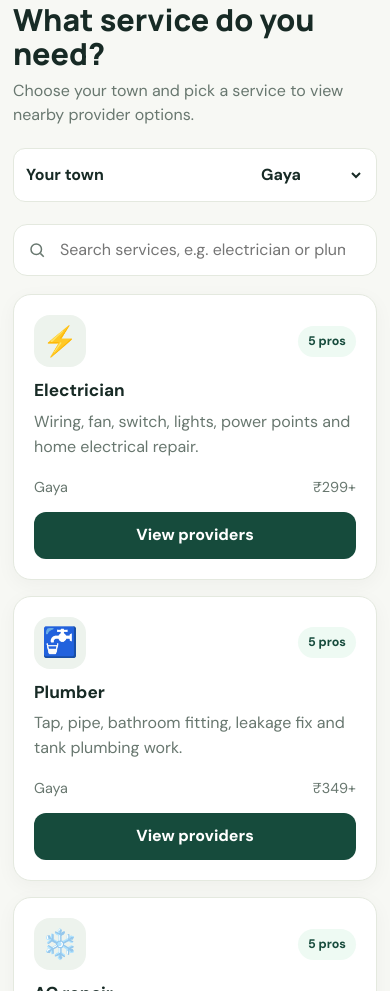
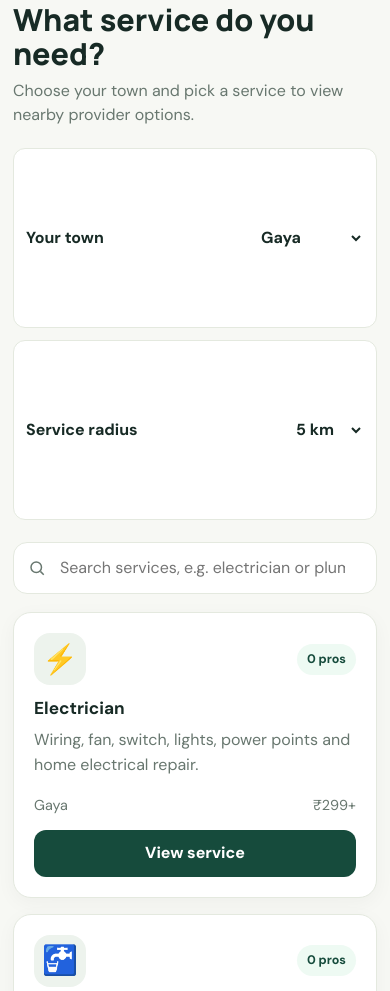
Before and after one commit to techtxyz-oss/Localservice1, a plain HTML site: page index.html in a window 390 px wide. Shown: the part 1009-2000 px from the top of the page. Drawn offline with Linux system fonts and the light colour scheme.

Commit message:
Add service radius/location filtering to the local services landing page

```diff
--- a/index.html
+++ b/index.html
@@ -135,6 +135,9 @@
       margin: 0 0 8px; font: 800 clamp(1.9rem, 4vw, 2.8rem)/1.12 Manrope, sans-serif;
     }
     .section-head p:last-child { margin: 0; color: var(--muted); }
+    .filter-row {
+      display: flex; align-items: center; justify-content: flex-end; gap: 12px; flex-wrap: wrap;
+    }
     .area-box {
       display: inline-flex; align-items: center; gap: 10px;
       background: white; border: 1px solid var(--line); border-radius: 12px; padding: 8px 12px;
@@ -280,6 +283,8 @@
       .providers-head { flex-direction: column; }
       .steps { grid-template-columns: 1fr; }
       .member-grid { grid-template-columns: 1fr; }
+      .filter-row { width: 100%; justify-content: stretch; }
+      .area-box { flex: 1 1 180px; }
     }
     @media (max-width: 560px) {
       .container { width: min(100% - 26px, 1120px); }
@@ -290,6 +295,7 @@
       .hero { padding-top: 52px; }
       .hero-actions { display: grid; grid-template-columns: 1fr; }
       .hero-actions .button { width: 100%; }
+      .filter-row { flex-direction: column; align-items: stretch; }
       .area-box { width: 100%; justify-content: space-between; }
       .warn-note { max-width: 100%; }
       .footer-row { flex-direction: column; align-items: flex-start; }
@@ -369,6 +375,7 @@
             <h2 id="services-title" data-i18n="servicesTitle">What service do you need?</h2>
             <p data-i18n="servicesSub">Choose your town and pick a service to view nearby provider options.</p>
           </div>
+          <div class="filter-row">
             <div class="area-box">
               <label for="town" data-i18n="townLabel">Your town</label>
               <select id="town" aria-label="Choose your town">
@@ -378,6 +385,18 @@
                 <option value="Imamganj">Imamganj</option>
                 <option value="Dumaria">Dumaria</option>
               </select>
+            </div>
+            <div class="area-box">
+              <label for="radius" data-i18n="radiusLabel">Service radius</label>
+              <select id="radius" aria-label="Choose service radius">
+                <option value="5">5 km</option>
+                <option value="10">10 km</option>
+                <option value="20">20 km</option>
+                <option value="35">35 km</option>
+                <option value="60">60 km</option>
+                <option value="999">Any</option>
+              </select>
+            </div>
           </div>
         </div>
 
@@ -467,11 +486,19 @@
   </footer>
 
   <a class="floating-wa" id="floating-wa" href="https://wa.me/919229255775?text=Hi%2C%20I%20need%20help%20from%20Gaya%20Sewa." target="_blank" rel="noopener noreferrer" aria-label="WhatsApp Gaya Sewa">
-    <svg viewBox="0 0 32 32" aria-hidden="true" fill="currentColor"><path d="M16.04 3C8.86 3 3.02 8.82 3.02 15.98c0 2.28.6 4.5 1.75 6.46L3 29l6.75-1.76a13.1 13.1 0 0 0 6.28 1.6h.01c7.17 0 13.01-5.8 13.01-12.97C29.04 8.82 23.21 3 16.04 3Zm0 2.24c5.95 0 10.78 4.67 10.78 10.74 0 6.08-4.83 10.75-10.78 10.75a10.9 10.9 0 0 1-5.32-1.36L6.3 26.1l.97-3.5a10.42 10.42 0 0 1-1.82-5.62C5.46 9.9 10.11 5.24 16.04 5.24Zm-4.07 6.32c-.05 0-.12 0-.2.01-.18.01-.41.05-.62.35-.2.28-1.12 1.12-1.12 2.73 0 1.62 1.14 3.17 1.32 3.39.18.22 2.15 3.5 5.42 4.64 2.68 1.06 3.22.92 3.8.86.58-.06 1.78-.73 2.03-1.43.25-.7.25-1.28.17-1.4-.07-.11-.26-.18-.53-.31-.27-.13-1.62-.8-1.87-.89-.25-.09-.42-.14-.6.14-.18.27-.7.88-.86 1.06-.16.17-.33.2-.6.07-.27-.13-1.13-.42-2.15-1.33-.8-.72-1.34-1.6-1.5-1.87-.16-.27-.02-.42.12-.55.11-.12.27-.3.4-.45.13-.15.17-.26.26-.43.08-.17.04-.32-.02-.45-.06-.13-.57-1.38-.8-1.9-.2-.48-.41-.42-.6-.43-.15-.01-.32-.01-.5-.01Z"></path></svg>
+    <svg viewBox="0 0 32 32" aria-hidden="true" fill="currentColor"><path d="M16.04 3C8.86 3 3.02 8.82 3.02 15.98c0 2.28.6 4.5 1.75 6.46L3 29l6.75-1.76a13.1 13.1 0 0 0 6.28 1.6h.01c7.17 0 13.01-5.84 13.01-13.02C29.05 8.82 23.21 3 16.04 3Zm0 23.23c-1.76 0-3.49-.46-5.02-1.33l-.36-.21-4.01 1.05 1.08-3.9-.24-.4a10.1 10.1 0 0 1-1.43-5.29c0-5.59 4.54-10.12 10.13-10.12 2.7 0 5.24 1.05 7.14 2.96A10.06 10.06 0 0 1 26.17 15.9c0 5.58-4.54 10.12-10.13 10.12Zm5.54-7.52c-.3-.15-1.77-.88-2.05-.98-.28-.1-.49-.15-.69.15-.2.3-.77.98-.95 1.18-.18.2-.35.22-.65.07-.3-.15-1.27-.47-2.42-1.49-.89-.8-1.49-1.78-1.67-2.08-.17-.3-.02-.46.13-.61.14-.14.3-.35.45-.52.15-.17.2-.3.3-.5.1-.2.05-.37-.02-.52-.07-.15-.69-1.66-.94-2.27-.25-.6-.5-.52-.69-.53-.18-.01-.38-.01-.58-.01a1.12 1.12 0 0 0-.81.38c-.28.3-1.07 1.05-1.07 2.57 0 1.52 1.1 2.98 1.26 3.18.16.2 2.17 3.32 5.27 4.66.74.32 1.32.51 1.77.66.74.24 1.42.2 1.95.12.6-.09 1.77-.72 2.02-1.41.25-.69.25-1.29.18-1.41-.07-.12-.28-.2-.58-.35Z"></path></svg>
   </a>
 
   <script>
     const WHATSAPP_NUMBER = '919229255775';
+    const townDistances = {
+      'Gaya': { Gaya: 0, 'Bodh Gaya': 12, 'Sherghati': 32, 'Imamganj': 27, 'Dumaria': 29 },
+      'Bodh Gaya': { Gaya: 12, 'Bodh Gaya': 0, 'Sherghati': 35, 'Imamganj': 21, 'Dumaria': 30 },
+      'Sherghati': { Gaya: 32, 'Bodh Gaya': 35, 'Sherghati': 0, 'Imamganj': 42, 'Dumaria': 47 },
+      'Imamganj': { Gaya: 27, 'Bodh Gaya': 21, 'Sherghati': 42, 'Imamganj': 0, 'Dumaria': 26 },
+      'Dumaria': { Gaya: 29, 'Bodh Gaya': 30, 'Sherghati': 47, 'Imamganj': 26, 'Dumaria': 0 }
+    };
+
     const translations = {
       en: {
         eyebrow: 'Local services in Gaya and nearby',
@@ -490,6 +517,7 @@
         servicesTitle: 'What service do you need?',
         servicesSub: 'Choose your town and pick a service to view nearby provider options.',
         townLabel: 'Your town',
+        radiusLabel: 'Service radius',
         noResults: 'No matching service found. Try another search or contact us on WhatsApp.',
         providersKicker: 'Nearby options',
         providerNote: 'Demo profiles are examples only. Final prices and availability should be confirmed directly on WhatsApp before booking.',
@@ -514,7 +542,7 @@
       hi: {
         eyebrow: 'गया और आसपास की स्थानीय सेवाएँ',
         heroTitle: 'घर की सेवाएँ अब आसान हैं — <span>Gaya Sewa</span> के साथ।',
-        heroCopy: 'पहचान वाले स्थानीय मददगार खोजें — इलेक्ट्रिशियन, प्लंबर, AC रिपेयर, सफाई, पेंटिंग और अन्य सेवाएँ। WhatsApp पर सीधे अनुरोध भेजें।',
+        heroCopy: 'पहचान वाले स्थानीय मददगार खोजें — इलेक्ट्रिशियन, प्लंबर, AC रिपेयर, सफाई, पेंटिंग और कई अन्य सेवाएँ। WhatsApp पर सीधे अनुरोध भेजें।',
         browse: 'सेवाएँ देखें ↓',
         chatNow: 'अभी चैट करें',
         heroNote: 'WhatsApp में प्रीफिल्ड मैसेज खुलता है, जिसे आप review करके भेज सकते हैं।',
@@ -528,9 +556,10 @@
         servicesTitle: 'आपको कौन-सी सेवा चाहिए?',
         servicesSub: 'अपना शहर चुनें और सेवा का चयन करें, फिर आसपास के विशेषज्ञ देखें।',
         townLabel: 'आपका शहर',
+        radiusLabel: 'सेवा की दूरी',
         noResults: 'कोई मैचिंग सेवा नहीं मिली। दूसरा शब्द खोजें या WhatsApp पर हमसे संपर्क करें।',
         providersKicker: 'पास के विकल्प',
-        providerNote: 'यह डेमो प्रोफ़ाइलें उदाहरण हैं। अंतिम कीमत और उपलब्धता WhatsApp पर सीधे पुष्टि की जानी चाहिए।',
+        providerNote: 'यह डेमो प्रोफ़ाइलें उदाहरण ह���ं। अंतिम कीमत और उपलब्धता WhatsApp पर सीधे पुष्टि करनी चाहिए।',
         howKicker: 'सरल प्रक्रिया',
         howTitle: 'मदद लेना आसान है',
         step1Title: 'सेवा चुनें',
@@ -544,10 +573,10 @@
         providerSub: 'अपना विवरण भरें और WhatsApp पर सीधे भेजें ताकि सूची में शामिल किया जा सके।',
         contactKicker: 'संपर्क करें',
         contactTitle: 'हमें अपनी जरूरत बताइए।',
-        contactCopy: 'हम आपके क्षेत्र के स्थानीय प्रोफेशनल से कनेक्ट करने में मदद कर सकते हैं। WhatsApp पर विवरण भेजें और हम सहायता करेंगे।',
+        contactCopy: 'हम आपके क्षेत्र के स्थानीय प्रोफेशनल से कनेक्ट करने में मदद कर सकते हैं। WhatsApp पर विवरण भेजें, हम सहायता देंगे।',
         contactWhatsApp: 'WhatsApp',
         contactCall: 'कॉल: +91 92292 55775',
-        footerText: 'अंतिम कीमत, उपलब्धता और सेवा विवरण बुकिंग से पहले WhatsApp पर सीधे पुष्टि करना जरूरी है।'
+        footerText: 'अंतिम कीमत, उपलब्धता और सेवा विवरण बुकिंग से पहले WhatsApp पर सीधे पुष्टि करनी होगी।'
       }
     };
 
@@ -723,6 +752,7 @@
     const grid = document.getElementById('service-grid');
     const search = document.getElementById('search');
     const town = document.getElementById('town');
+    const radius = document.getElementById('radius');
     const providerPanel = document.getElementById('provider-panel');
     const providerTitle = document.getElementById('provider-title');
     const listingArea = document.getElementById('listing-area');
@@ -731,6 +761,18 @@
 
     function makeWhatsAppUrl(message) {
       return `https://wa.me/${WHATSAPP_NUMBER}?text=${encodeURIComponent(message)}`;
+    }
+
+    function getDistanceBetweenTowns(fromTown, toTown) {
+      if (!townDistances[fromTown] || !townDistances[fromTown][toTown]) {
+        return 9999;
+      }
+      return townDistances[fromTown][toTown];
+    }
+
+    function getNearbyProviders(serviceProviders, selectedTown, selectedRadius) {
+      const maxRadius = Number(selectedRadius) || 999;
+      return serviceProviders.filter(provider => getDistanceBetweenTowns(selectedTown, provider.city) <= maxRadius);
     }
 
     function applyLanguage() {
@@ -753,6 +795,7 @@
     function renderServices() {
       const query = search.value.trim().toLowerCase();
       const selectedTown = town.value;
+      const selectedRadius = Number(radius.value) || 999;
       const matching = serviceData.filter(item => {
         const haystack = `${item.name} ${item.hi} ${item.desc} ${item.hiDesc} ${item.keywords}`.toLowerCase();
         return haystack.includes(query);
@@ -765,9 +808,11 @@
       }
 
       noResults.classList.remove('show');
-      grid.innerHTML = matching.map((service, idx) => {
+      grid.innerHTML = matching.map((service) => {
+        const nearbyProviders = getNearbyProviders(service.providers, selectedTown, selectedRadius);
+        const serviceCount = nearbyProviders.length;
+        const displayProvider = nearbyProviders[0] || service.providers[0];
         const serviceName = language === 'hi' ? service.hi : service.name;
-        const serviceCount = service.providers.length;
         return `
           <article class="service-card">
             <div class="top">
@@ -777,10 +822,10 @@
             <h3>${serviceName}</h3>
             <p>${language === 'hi' ? service.hiDesc : service.desc}</p>
             <div class="service-meta">
-              <span>${service.providers[0].city}</span>
-              <span>₹${service.providers[0].price}+ </span>
+              <span>${displayProvider ? displayProvider.city : 'Nearby'}</span>
+              <span>${displayProvider ? '₹' + displayProvider.price + '+' : 'No nearby'}</span>
             </div>
-            <button class="button button-primary service-button" type="button" data-service-index="${serviceData.findIndex(s => s.name === service.name)}">${language === 'hi' ? 'सदस्य देखें' : 'View providers'}</button>
+            <button class="button button-primary service-button" type="button" data-service-index="${serviceData.findIndex(s => s.name === service.name)}">${language === 'hi' ? 'सेवा देखें' : 'View service'}</button>
           </article>
         `;
       }).join('');
@@ -795,11 +840,33 @@
 
     function openProviderList(serviceIndex, selectedTown) {
       const service = serviceData[serviceIndex];
-      const title = language === 'hi' ? `${service.hi} • आपके क्षेत्र में विशेषज्ञ` : `${service.name} • nearby experts`;
+      if (!service) return;
+
+      const selectedRadius = Number(radius.value) || 999;
+      const nearbyProviders = getNearbyProviders(service.providers, selectedTown, selectedRadius);
+      const title = language === 'hi'
+        ? `${service.hi} • आपके क्षेत्र में विशेषज्ञ`
+        : `${service.name} • nearby experts`;
       providerTitle.textContent = title;
-      listingArea.textContent = language === 'hi' ? `चुना हुआ क्षेत्र: ${selectedTown}` : `Selected area: ${selectedTown}`;
 
-      memberGrid.innerHTML = service.providers.map(provider => {
+      const radiusText = selectedRadius >= 999 ? (language === 'hi' ? 'किसी भी दूरी' : 'any distance') : `${selectedRadius} km`;
+      listingArea.textContent = language === 'hi'
+        ? `चुना हुआ क्षेत्र: ${selectedTown} • ${radiusText} तक`
+        : `Selected area: ${selectedTown} • within ${radiusText}`;
+
+      if (!nearbyProviders.length) {
+        memberGrid.innerHTML = `
+          <div class="no-results show">
+            ${language === 'hi'
+              ? `इस क्षेत्र में ${selectedTown} के ${radiusText} भीतर कोई ${service.hi} प्रोवाइडर उपलब्ध नहीं है। WhatsApp पर सीधे संपर्क करें।`
+              : `No ${service.name} providers are available within ${radiusText} of ${selectedTown}. Contact us directly on WhatsApp.`}
+          </div>
+        `;
+        providerPanel.classList.add('open');
+        return;
+      }
+
+      memberGrid.innerHTML = nearbyProviders.map(provider => {
         const msg = language === 'hi'
           ? `नमस्ते, मुझे ${selectedTown} में ${service.hi} सेवा चाहिए। ${provider.name} के बारे में उपलब्धता, समय और अंतिम कीमत बताइए।`
           : `Hi, I need ${service.name} service in ${selectedTown}. Please confirm ${provider.name}'s availability, timing and final price.`;
@@ -837,10 +904,18 @@
 
     search.addEventListener('input', renderServices);
     town.addEventListener('change', () => {
-      const selectedService = document.querySelector('.service-button');
-      if (!selectedService) return;
-      const serviceIndex = Number(selectedService.dataset.serviceIndex);
-      openProviderList(serviceIndex, town.value);
+      renderServices();
+      const currentSelected = document.querySelector('.service-button');
+      if (currentSelected) {
+        openProviderList(Number(currentSelected.dataset.serviceIndex), town.value);
+      }
+    });
+    radius.addEventListener('change', () => {
+      renderServices();
+      const currentSelected = document.querySelector('.service-button');
+      if (currentSelected) {
+        openProviderList(Number(currentSelected.dataset.serviceIndex), town.value);
+      }
     });
 
     applyLanguage();
```
Lines whose indentation alone changed are shown as unchanged.
